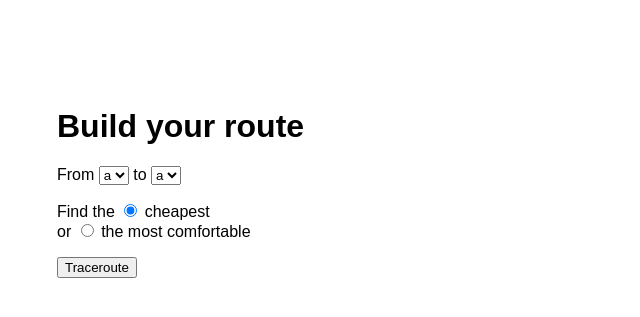
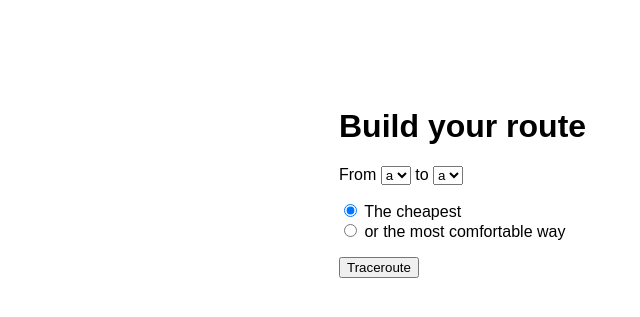
Before and after one commit to oxyberg/transport-app, a PHP site: page / in a window 1280 px wide. Shown: the top 317 px of the page, without its empty margins (51-691 px from the left). Run offline with PHP 8.4, Linux system fonts and the light colour scheme.

Commit message:
Add some pretty styles

```diff
--- a/views/style.css
+++ b/views/style.css
@@ -1,6 +1,13 @@
 html, body {
     font-family: Arial, sans-serif;
     padding: 50px;
+}
+
+* {outline: none;}
+
+div {
+    margin: 0 auto;
+    width: 500px;
 }
 
 table {
@@ -20,6 +27,10 @@ td {
     color: rgba(0,0,0,.5);
 }
 
+tr.data:hover {
+    background-color: rgba(0,0,0,.03);
+}
+
 td.sum {
     text-align: right;
 }
--- a/views/welcome.php
+++ b/views/welcome.php
@@ -5,6 +5,7 @@
     <link rel="stylesheet" href="views/style.css">
 </head>
 <body>
+    <div>
         <h1>Build your route</h1>
         <form method="post" action="">
             <p>
@@ -22,10 +23,11 @@
                 </select>
             </p>
             <p>
-            Find the <input type="radio" name="type" value="cheap" id="cheap" checked> <label for="cheap">cheapest</label><br>
-            or <input type="radio" name="type" id="comf" value="comfortable"> <label for="comf">the most comfortable</label>
+                <input type="radio" name="type" value="cheap" id="cheap" checked> <label for="cheap">The cheapest</label><br>
+                <input type="radio" name="type" id="comf" value="comfortable"> <label for="comf">or the most comfortable way</label>
             </p>
             <p><input type="submit" value="Traceroute"></p>
         </form>
+    </div>
 </body>
 </html>
```
Also changed, not shown: views/result.php (+8 -2 lines). Lines whose indentation alone changed are shown as unchanged.
